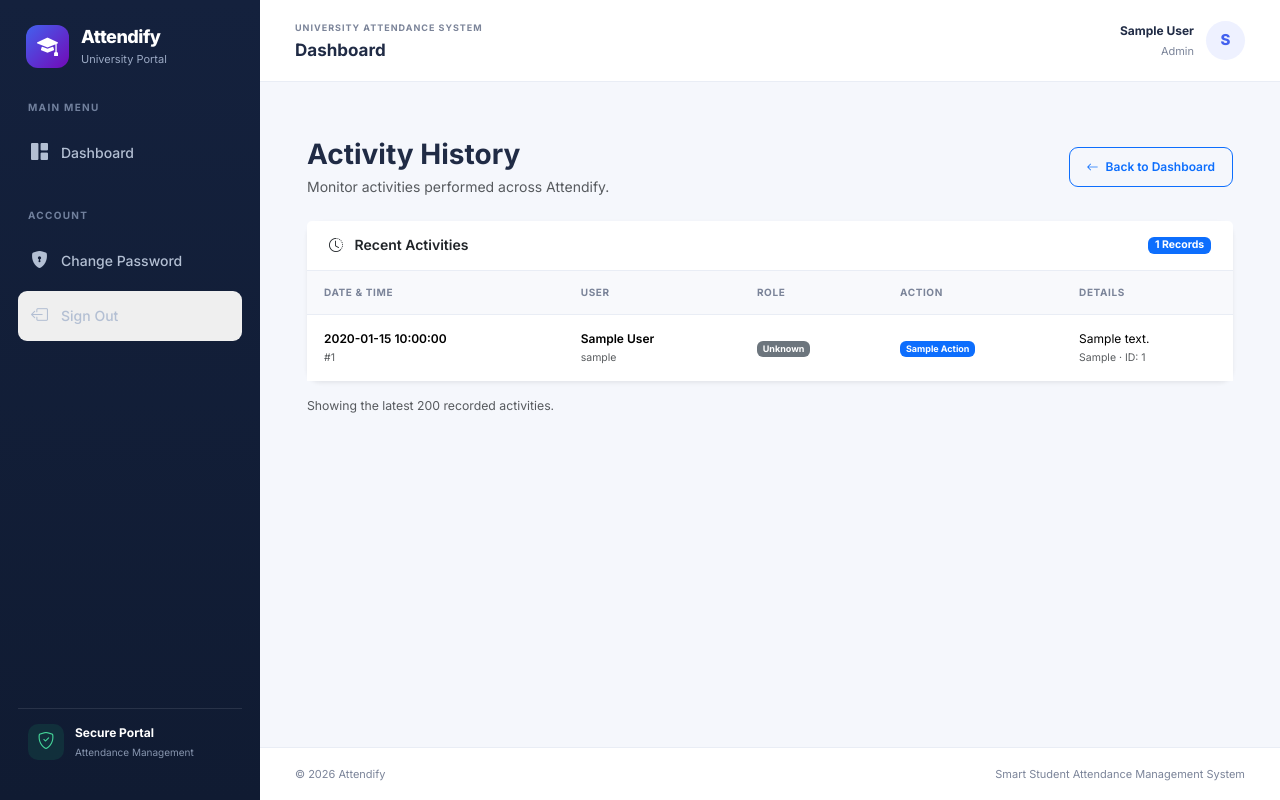
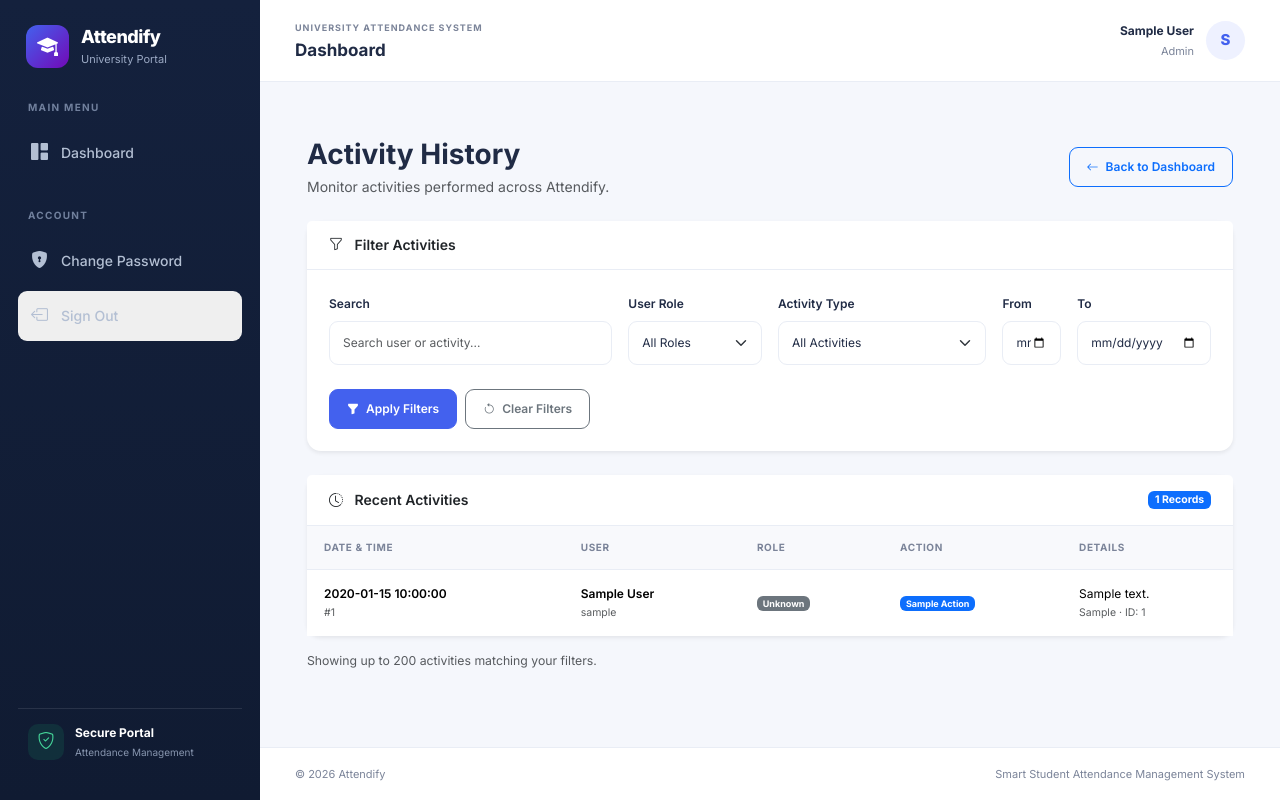
Before and after one commit to harizonelopez/Attendify, a Flask app: template app/templates/admin/audit_logs.html in a window 1280 px wide. Run offline with Flask 3, Linux system fonts and the light colour scheme; the visitor is signed in with stand-in values (Sample User, id 1); the template is opened without the code that fills it: most values are stand-ins (such as "Sample title", 1, 10 or a date in 2020).

Commit message:
Enhance audit logs with advanced filtering options

```diff
--- a/app/templates/admin/audit_logs.html
+++ b/app/templates/admin/audit_logs.html
@@ -3,6 +3,7 @@
 
 {% block content %}
 <div class="container-fluid py-4">
+    <!-- Page Header -->
     <div class="d-flex justify-content-between align-items-center mb-4">
         <div>
             <h3 class="fw-bold mb-1">Activity History</h3>
@@ -10,13 +11,109 @@
                 Monitor activities performed across Attendify.
             </p>
         </div>
-
         <a href="{{ url_for('admin.dashboard') }}" class="btn btn-outline-primary">
             <i class="bi bi-arrow-left me-1"></i>
              Back to Dashboard
         </a>
     </div>
 
+    <!-- Activity Filters -->
+    <div class="card border-0 shadow-sm mb-4">
+        <div class="card-header bg-white py-3">
+            <h5 class="mb-0 fw-semibold">
+                <i class="bi bi-funnel me-2"></i>
+                 Filter Activities
+            </h5>
+        </div>
+
+        <div class="card-body">
+            <form method="GET" action="{{ url_for('admin.audit_logs') }}">
+                <div class="row g-3">
+                    <!-- Search -->
+                    <div class="col-lg-4 col-md-6">
+                        <label for="search" class="form-label fw-semibold">Search</label>
+                        <input type="text"
+                               class="form-control"
+                               id="search"
+                               name="search"
+                               placeholder="Search user or activity..."
+                               value="{{ filters.search }}">
+                    </div>
+
+                    <!-- Role -->
+                    <div class="col-lg-2 col-md-6">
+                        <label for="role" class="form-label fw-semibold">User Role</label>
+                        <select class="form-select" id="role" name="role">
+                            <option value="">All Roles</option>
+                            <option value="admin"
+                                {% if filters.role == 'admin' %}selected{% endif %}>
+                                 Admin
+                            </option>
+
+                            <option value="lecturer"
+                                {% if filters.role == 'lecturer' %}selected{% endif %}>
+                                 Lecturer
+                            </option>
+
+                            <option value="student"
+                                {% if filters.role == 'student' %}selected{% endif %}>
+                                 Student
+                            </option>
+                        </select>
+                    </div>
+
+                    <!-- Action -->
+                    <div class="col-lg-3 col-md-6">
+                        <label for="action" class="form-label fw-semibold">Activity Type</label>
+                        <select class="form-select" id="action" name="action">
+                            <option value="">All Activities</option>
+                            {% for item in actions %}
+                            <option value="{{ item.action }}"
+                                {% if filters.action == item.action %}selected{% endif %}>
+                                {{ item.action|replace('_', ' ')|title }}
+                            </option>
+                            {% endfor %}
+                        </select>
+                    </div>
+
+                    <!-- Start Date -->
+                    <div class="col-lg-1 col-md-6">
+                        <label for="date_from" class="form-label fw-semibold">From</label>
+                        <input type="date"
+                               class="form-control"
+                               id="date_from"
+                               name="date_from"
+                               value="{{ filters.date_from }}">
+                    </div>
+
+                    <!-- End Date -->
+                    <div class="col-lg-2 col-md-6">
+                        <label for="date_to" class="form-label fw-semibold">To</label>
+                        <input type="date"
+                               class="form-control"
+                               id="date_to"
+                               name="date_to"
+                               value="{{ filters.date_to }}">
+                    </div>
+                </div>
+
+                <!-- Filter Buttons -->
+                <div class="d-flex gap-2 mt-4">
+                    <button type="submit" class="btn btn-primary">
+                        <i class="bi bi-funnel-fill me-1"></i>
+                         Apply Filters
+                    </button>
+
+                    <a href="{{ url_for('admin.audit_logs') }}" class="btn btn-outline-secondary">
+                        <i class="bi bi-arrow-counterclockwise me-1"></i>
+                         Clear Filters
+                    </a>
+                </div>
+            </form>
+        </div>
+    </div>
+
+    <!-- Activity Records -->
     <div class="card border-0 shadow-sm">
         <div class="card-header bg-white py-3">
             <div class="d-flex justify-content-between align-items-center">
@@ -78,10 +175,14 @@
                             </td>
 
                             <td>
-                                <div>{{ log.details or 'No additional details' }}</div>
+                                <div>
+                                    {{ log.details or 'No additional details' }}
+                                </div>
+
                                 {% if log.entity_type %}
                                 <small class="text-muted">
                                     {{ log.entity_type|title }}
+
                                     {% if log.entity_id %}
                                     · ID: {{ log.entity_id }}
                                     {% endif %}
@@ -93,22 +194,19 @@
                     </tbody>
                 </table>
             </div>
+            {% else %}
 
-            {% else %}
             <div class="text-center py-5">
-                <i class="bi bi-journal-text display-4 text-muted"></i>
-                <h5 class="mt-3">No activity recorded yet</h5>
-                <p class="text-muted mb-0">
-                    Activities will appear here as users interact with Attendify.
-                </p>
+                <i class="bi bi-search display-4 text-muted"></i>
+                <h5 class="mt-3">No matching activities found</h5>
+                <p class="text-muted mb-3">Try adjusting your filters or search criteria.</p>
+                <a href="{{ url_for('admin.audit_logs') }}" class="btn btn-outline-primary btn-sm">Clear Filters</a>
             </div>
             {% endif %}
+
         </div>
     </div>
 
-    <p class="text-muted small mt-3">
-        Showing the latest 200 recorded activities.
-    </p>
-
+    <p class="text-muted small mt-3">Showing up to 200 activities matching your filters.</p>
 </div>
 {% endblock %}
```
